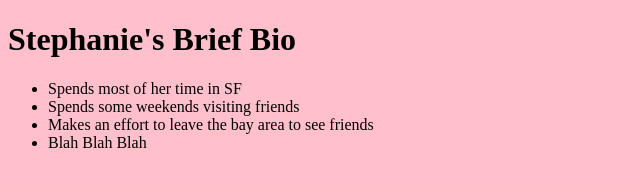
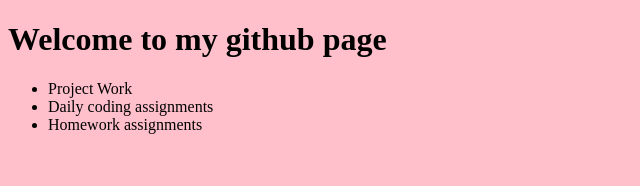
Before and after one commit to smarieimperial/smarieimperial.github.io, a plain HTML site: page index.html in a window 1280 px wide. Shown: the whole page, without its empty margins (0-640 px from the left). Drawn offline with Linux system fonts and the light colour scheme.

Commit message:
updating code 02-07-2019

```diff
--- a/index.html
+++ b/index.html
@@ -6,12 +6,11 @@
     </head>
 
     <body>
-       <h1>Stephanie's Brief Bio</h1>
+       <h1>Welcome to my github page</h1>
         <ul>
-            <li>Spends most of her time in SF</li>
-            <li>Spends some weekends visiting friends</li>
-            <li>Makes an effort to leave the bay area to see friends</li>
-            <li>Blah Blah Blah</li>
+            <li>Project Work</li>
+            <li>Daily coding assignments</li>
+            <li>Homework assignments</li>
         </ul>
 
 
```
